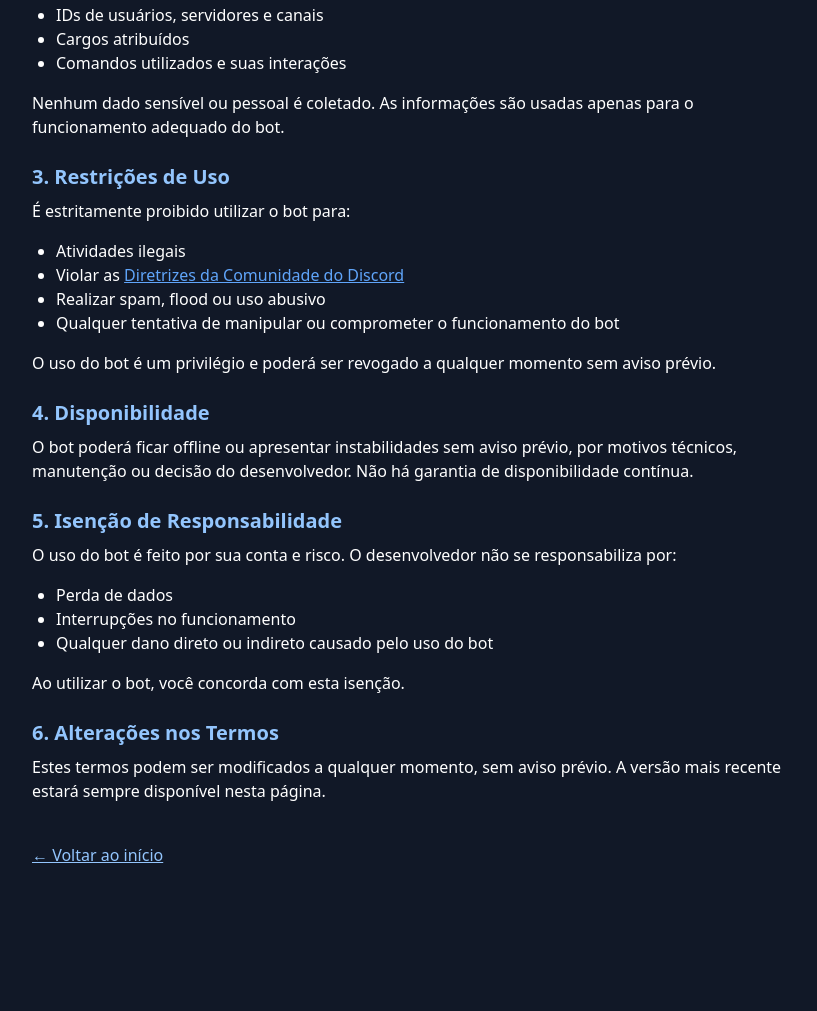
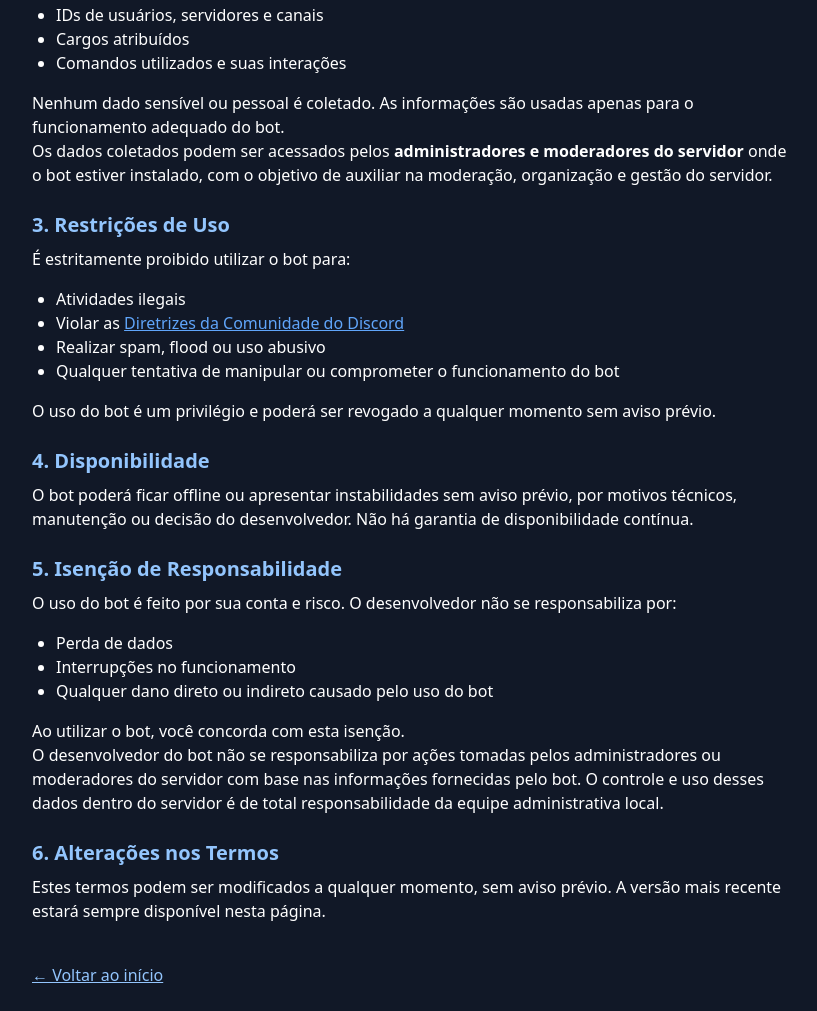
Before and after one commit to joaomeira/AdL-Site, a plain HTML site: page termos.html in a window 1280 px wide. Shown: the part 409-1420 px from the top of the page, without its empty margins (224-1041 px from the left). Before the commit the page ends 1300 px from the top, so only its background shows below. Drawn offline with nearby package versions, Linux system fonts and the light colour scheme.

Commit message:
Update termos.html

```diff
--- a/termos.html
+++ b/termos.html
@@ -29,6 +29,9 @@
   </ul>
   Nenhum dado sensível ou pessoal é coletado. As informações são usadas apenas para o funcionamento adequado do bot.
 </p>
+<p class="mb-4">
+  Os dados coletados podem ser acessados pelos <strong>administradores e moderadores do servidor</strong> onde o bot estiver instalado, com o objetivo de auxiliar na moderação, organização e gestão do servidor.
+</p>
 
 <h2 class="text-xl font-bold text-blue-300 mt-6 mb-2">3. Restrições de Uso</h2>
 <p class="mb-4">
@@ -58,6 +61,9 @@
   </ul>
   Ao utilizar o bot, você concorda com esta isenção.
 </p>
+<p class="mb-4">
+  O desenvolvedor do bot não se responsabiliza por ações tomadas pelos administradores ou moderadores do servidor com base nas informações fornecidas pelo bot. O controle e uso desses dados dentro do servidor é de total responsabilidade da equipe administrativa local.
+</p>
 
 <h2 class="text-xl font-bold text-blue-300 mt-6 mb-2">6. Alterações nos Termos</h2>
 <p class="mb-4">
```
